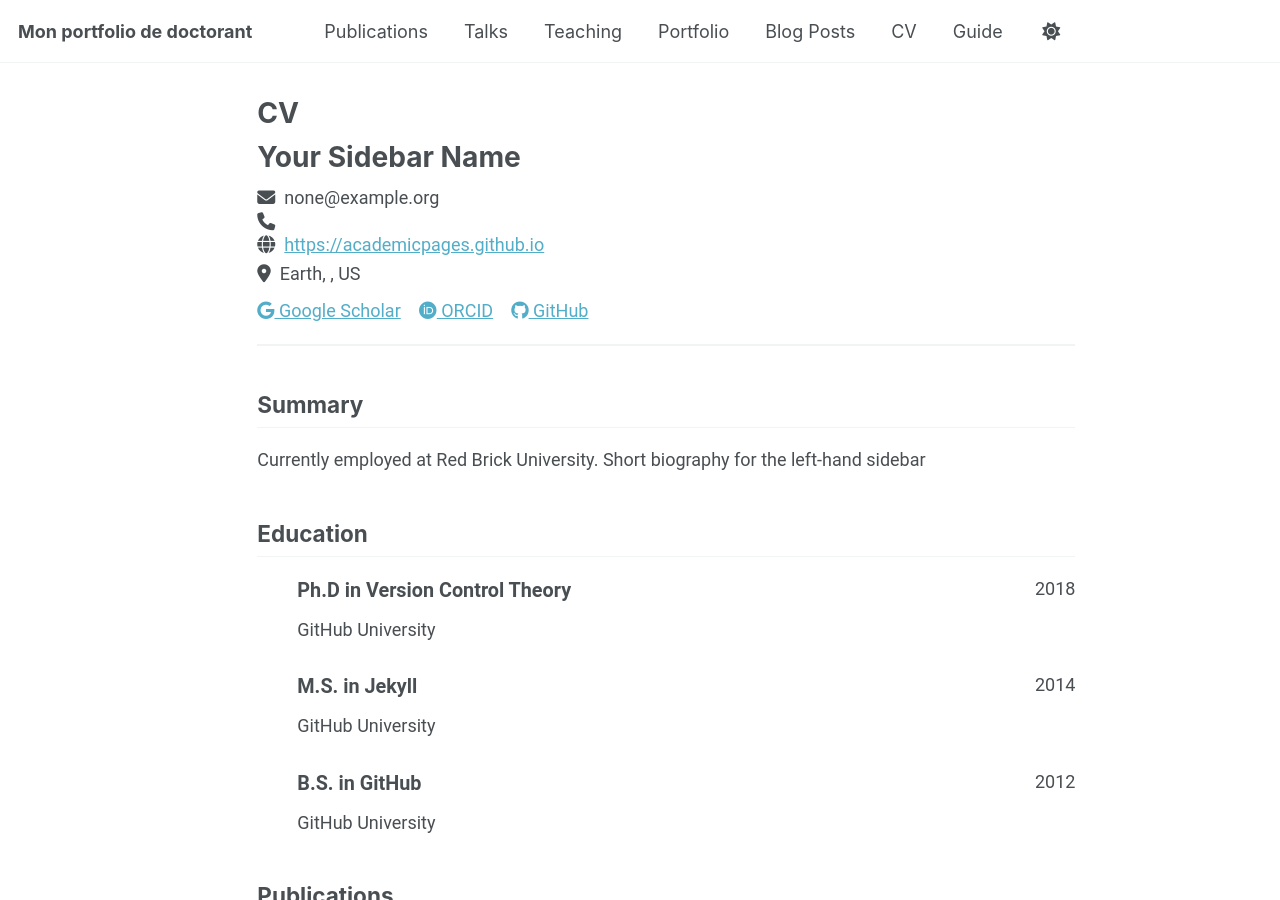
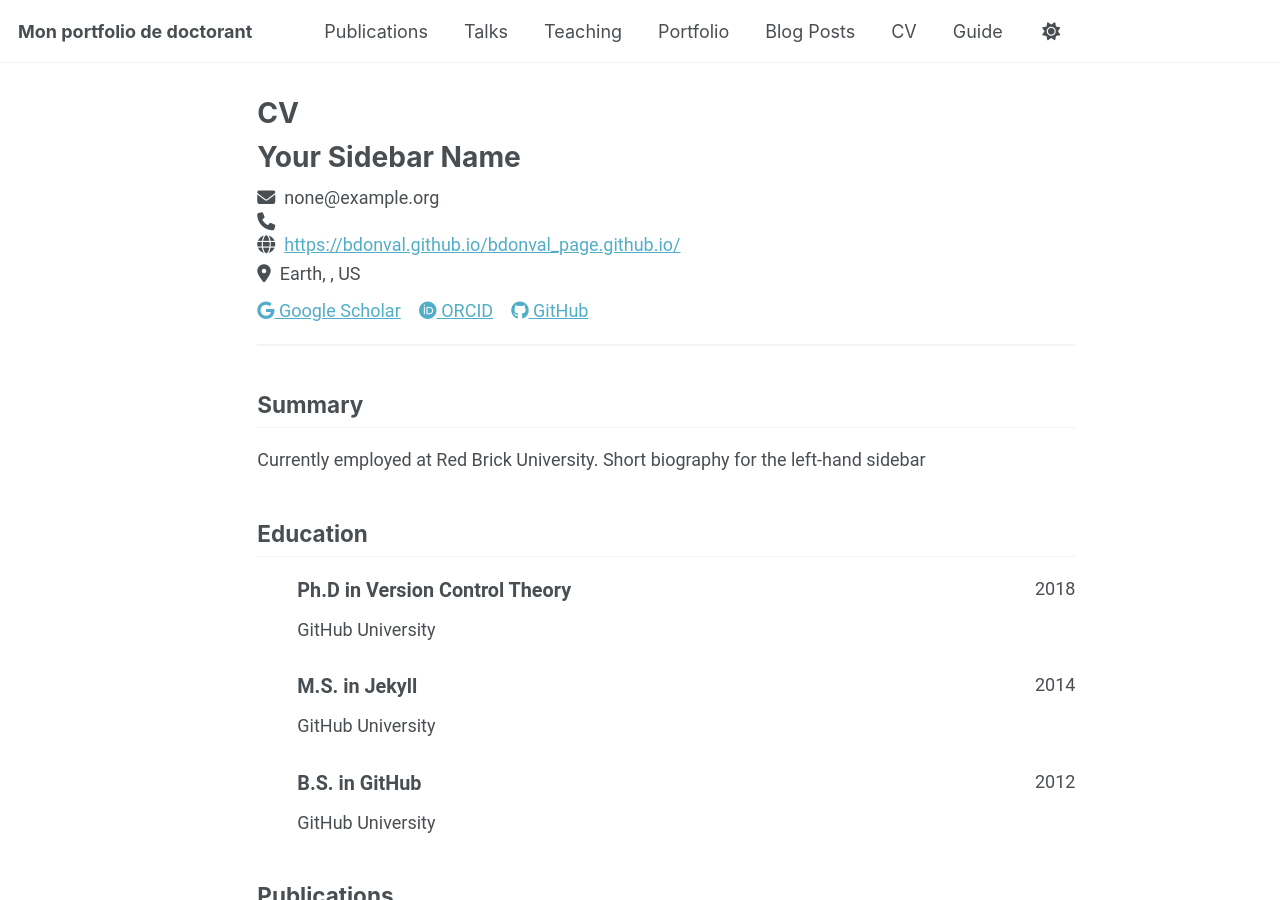
Before and after one commit to BDonval/bdonval_page.github.io, a Jekyll site: the page built from _pages/cv-json.md, in a window 1280 px wide and 900 px high. Built offline with Jekyll 4.4.1, drawn with Linux system fonts in a browser that asks for light colours; a script bundle is joined from its source files by our own code; library files that are not in the unit come from our copies; some of the changed lines change nothing that is shown.

Commit message:
Update cv.json

```diff
--- a/_data/cv.json
+++ b/_data/cv.json
@@ -3,7 +3,7 @@
     "name": "Your Sidebar Name",
     "email": "none@example.org",
     "phone": "",
-    "website": "https://academicpages.github.io",
+    "website": "https://bdonval.github.io/bdonval_page.github.io/",
     "summary": "Currently employed at Red Brick University. Short biography for the left-hand sidebar",
     "location": {
       "address": "",
```
